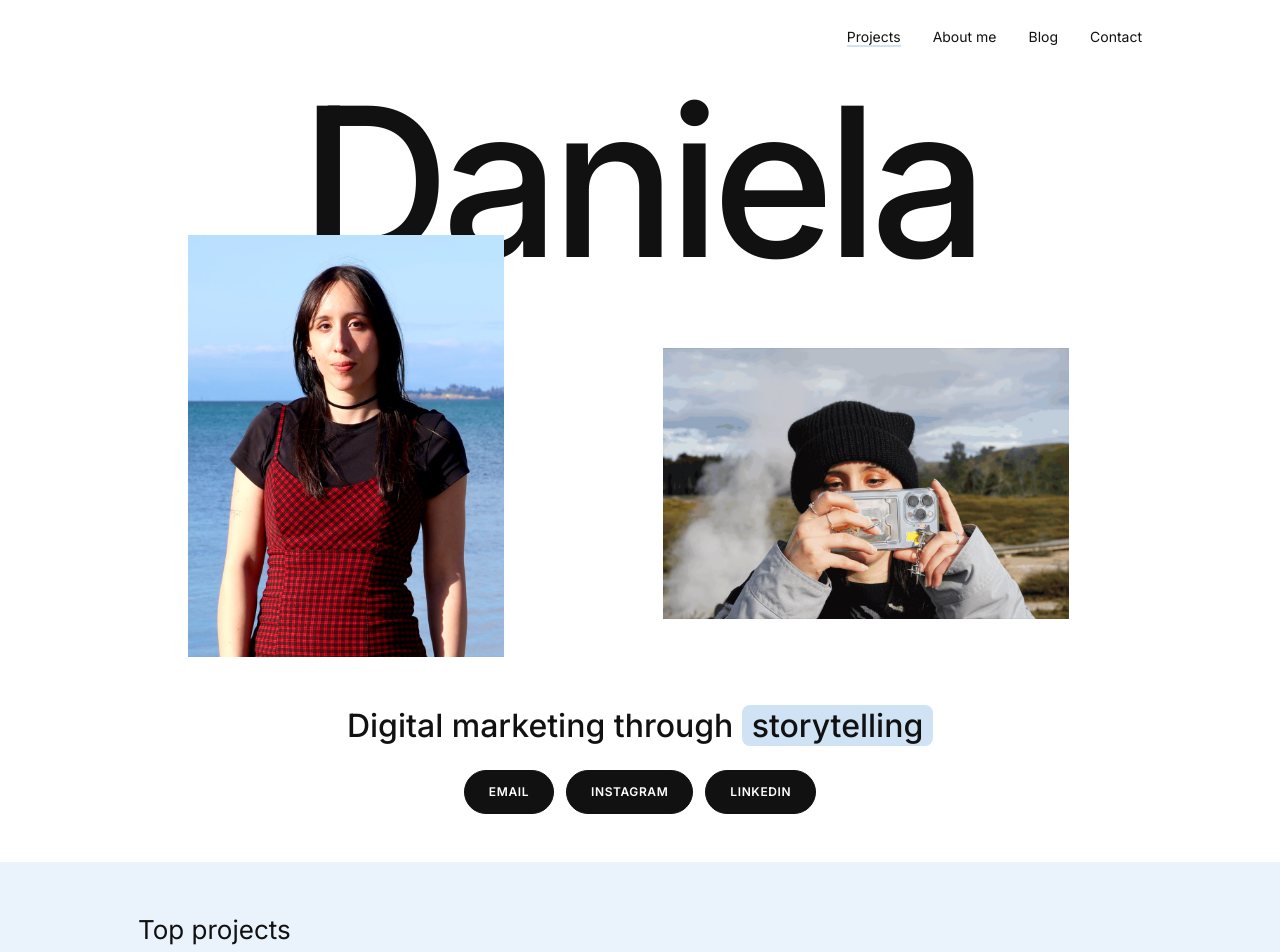
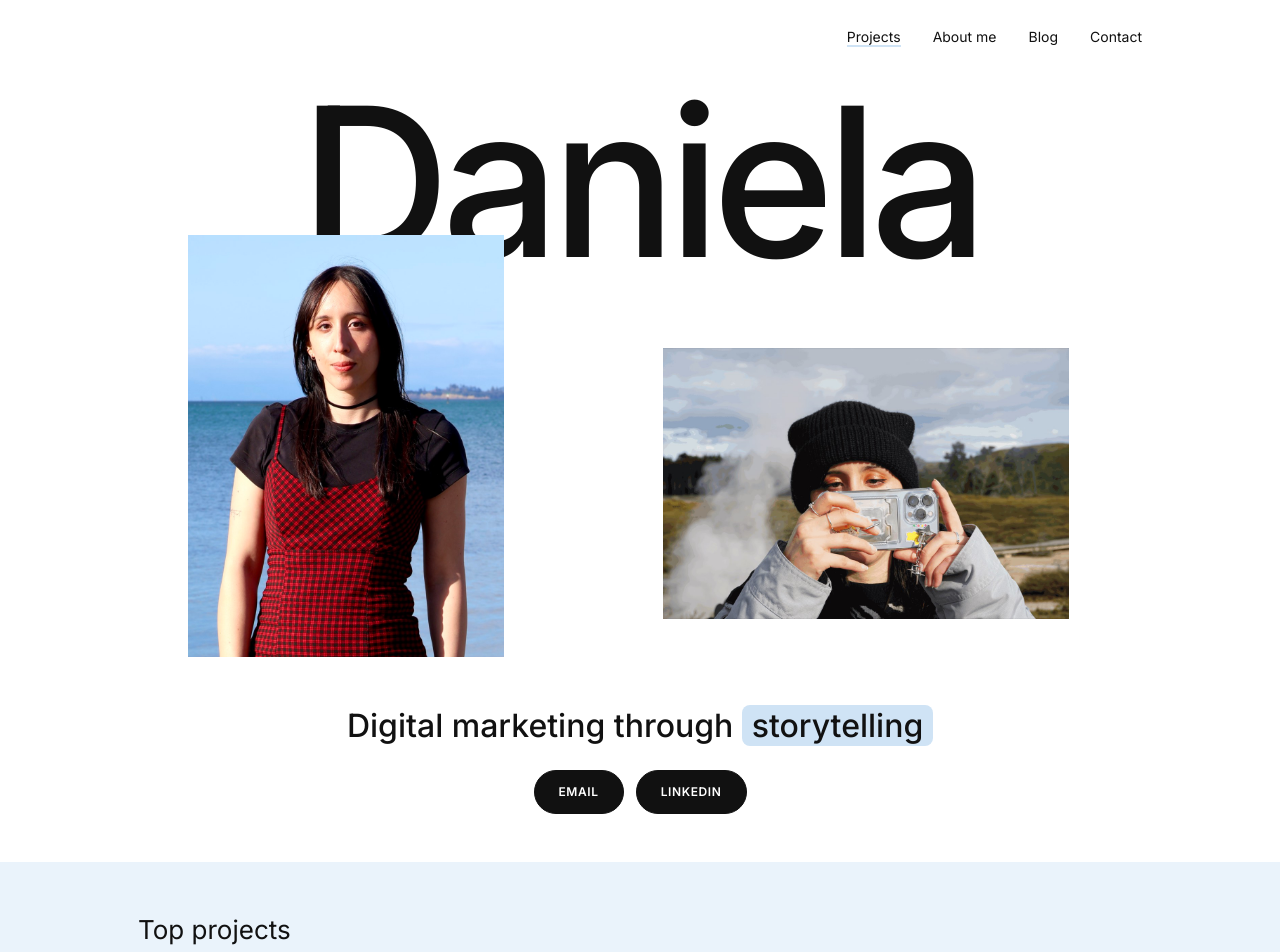
Before and after one commit to cvallescristian/dani-portfolio, a React (Vite) app: page / in a window 1280 px wide. Shown: the top 952 px of the page. Built offline with nearby package versions, Linux system fonts and the light colour scheme.

Commit message:
chore: remove instagram contact for now

```diff
--- a/src/data/profile.ts
+++ b/src/data/profile.ts
@@ -29,7 +29,6 @@ export const profile: Profile = {
   ],
   contacts: [
     { label: 'Email', url: 'mailto:danielaiprzs@gmail.com' },
-    { label: 'Instagram', url: 'https://instagram.com/' },
     { label: 'LinkedIn', url: 'https://www.linkedin.com/in/danielaips/' },
   ],
 }
```
